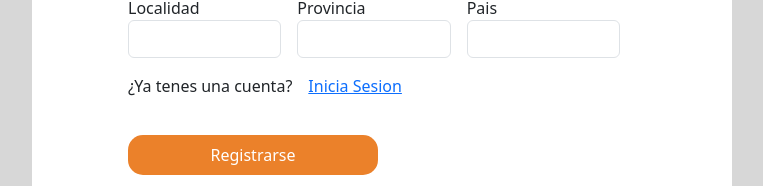
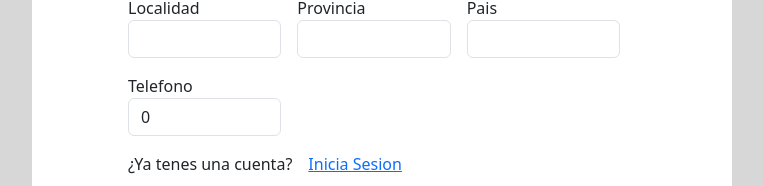
Before and after one commit to IaraAquiere/beral-proyecto, a React (Vite) app: page /register in a window 1280 px wide. Shown: the part 533-719 px from the top of the page, without its empty margins (258-1021 px from the left). Built offline with nearby package versions, Linux system fonts and the light colour scheme.

Commit message:
cambios en registro

```diff
--- a/src/componentes/Register/Register.tsx
+++ b/src/componentes/Register/Register.tsx
@@ -81,6 +81,14 @@ const Register = () => {
                 value={newUser?.country}
                 onChange={handleChange} />
             </div>
+            <div className="col-md-4">
+              <label className="form-floting">Telefono</label>
+              <input type="number"
+                className="form-control"
+                name='phone'
+                value={newUser?.phone}
+                onChange={handleChange} />
+            </div>
             <div className="col-12">
               <div>
                 <p>¿Ya tenes una cuenta?
```
